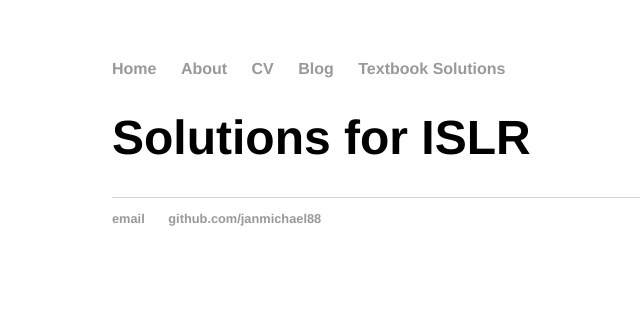
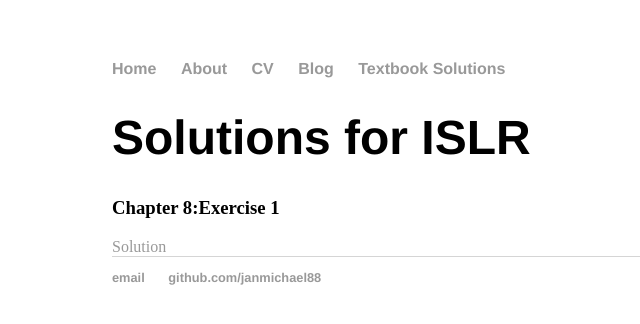
Before and after one commit to janmichael88/janmichael88.github.io, a Jekyll site: the page built from Textbook Solutions/index.html, in a window 1280 px wide. Shown: the top 324 px of the page, without its empty margins (80-720 px from the left). Built offline with Jekyll 4.4.1, drawn with Linux system fonts in a browser that asks for light colours.

Commit message:
Update index.html

```diff
--- a/Textbook Solutions/index.html
+++ b/Textbook Solutions/index.html
@@ -3,3 +3,6 @@ layout: default
 title: Jan Michael Austria's Textbook solutions
 ---
 <h1> Solutions for ISLR </h1>
+
+<h3> Chapter 8:Exercise 1 </h3>
+<a href="http://htmlpreview.github.io/?https://github.com/janmichael88/ISLR_Solutions/blob/master/Chapter_8.html">Solution</a>
```
